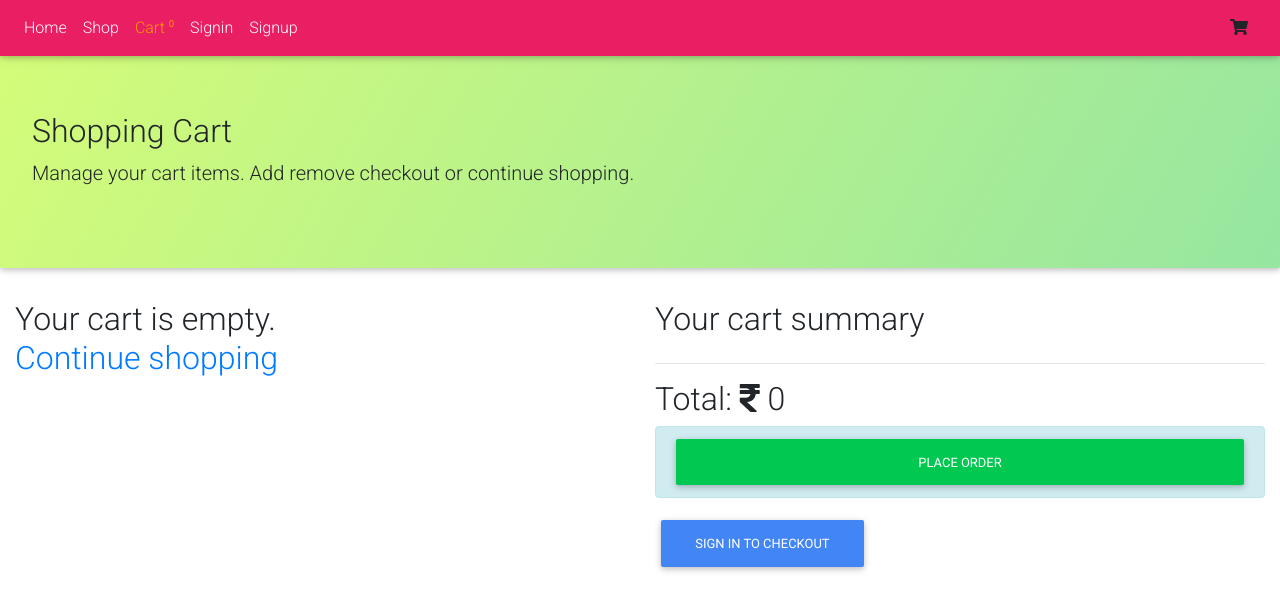
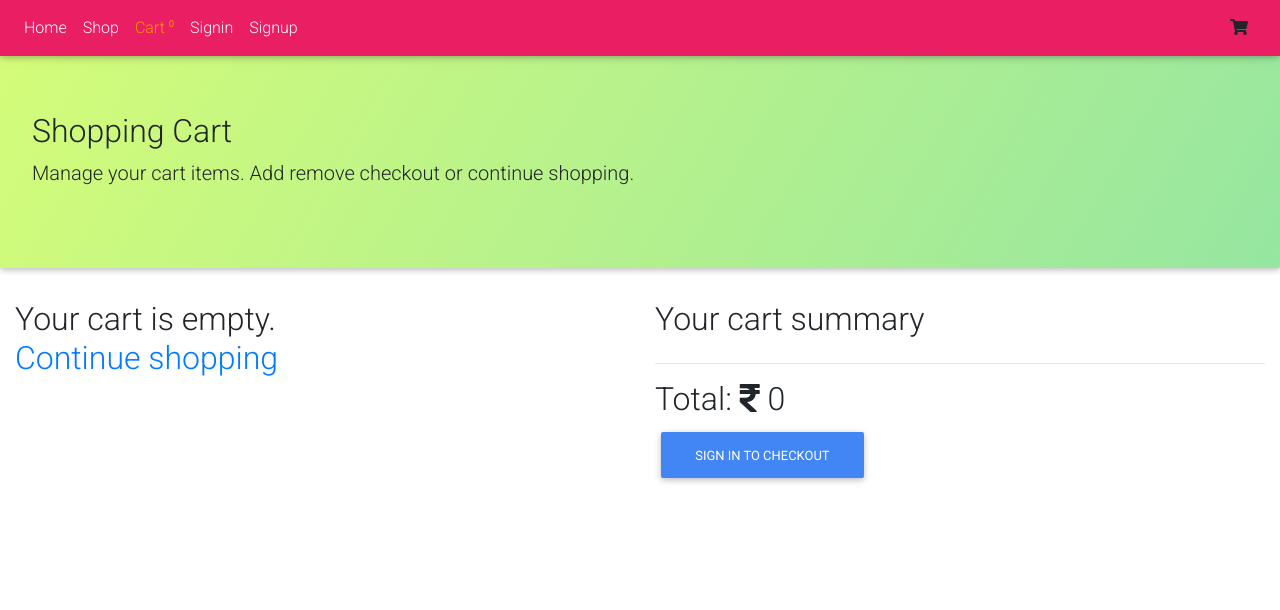
Before and after one commit to man1832/Ecommerce-frontend, a React (Create React App) app: page /cart in a window 1280 px wide. Shown: the top 610 px of the page. Built offline with nearby package versions, Linux system fonts and the light colour scheme.

Commit message:
update cart

```diff
--- a/src/core/Checkout.js
+++ b/src/core/Checkout.js
@@ -4,8 +4,6 @@ import { emptyCart } from './cartHelpers';
 import Card from './Card';
 import { isauthenticate } from '../auth/index';
 import { Link, Redirect } from 'react-router-dom';
-// import "braintree-web"; // not using this package
-import DropIn from 'braintree-web-drop-in-react';
 
 const Checkout = ({ products, setRun = f => f, run = undefined }) => {
     const [data, setData] = useState({
@@ -32,7 +30,12 @@ const Checkout = ({ products, setRun = f => f, run = undefined }) => {
 
     const showCheckout = () => {
         return isauthenticate() ? (
-            <div></div>
+            <Link to="/">
+            <button className="btn btn-success btn-block" onClick={()=>emptyCart(()=>{})}
+             >
+               Place Order
+            </button>
+            </Link>
         ) : (
             <Link to="/signin">
                 <button className="btn btn-primary">Sign in to checkout</button>
@@ -40,20 +43,17 @@ const Checkout = ({ products, setRun = f => f, run = undefined }) => {
         );
     };
 
-    const showSuccess = () => (
-        <div className="alert alert-info" >
-            <Link to="/">
-            <button className="btn btn-success btn-block">
-               Place Order
-            </button>
-            </Link>
+    // const showSuccess = () => {
+    //     return !isauthenticate() ?
+    //     <div className="alert alert-info" >
 
-        </div>
-    );
+
+    //     </div>
+    // }
     return (
         <div>
             <h2>Total: <i class="fa fa-inr"></i> {getTotal()}</h2>
-            {showSuccess()}
+            {/* {showSuccess()} */}
             {showCheckout()}
         </div>
     );
--- a/src/core/cartHelpers.js
+++ b/src/core/cartHelpers.js
@@ -79,7 +79,6 @@ export const removeItem = productId => {
     }
     return cart;
 };
-
 export const emptyCart = next => {
     if (typeof window !== 'undefined') {
         localStorage.removeItem('cart');
--- a/src/user/Userdashboard.js
+++ b/src/user/Userdashboard.js
@@ -46,7 +46,7 @@ const PurchaseHistory=()=>{
 }
     return(
             <div className="container">
-                <div className="row">
+                <div className="row mt-5">
                     <div className="col-3">
                         {Userlinks()}
                     </div>
```
